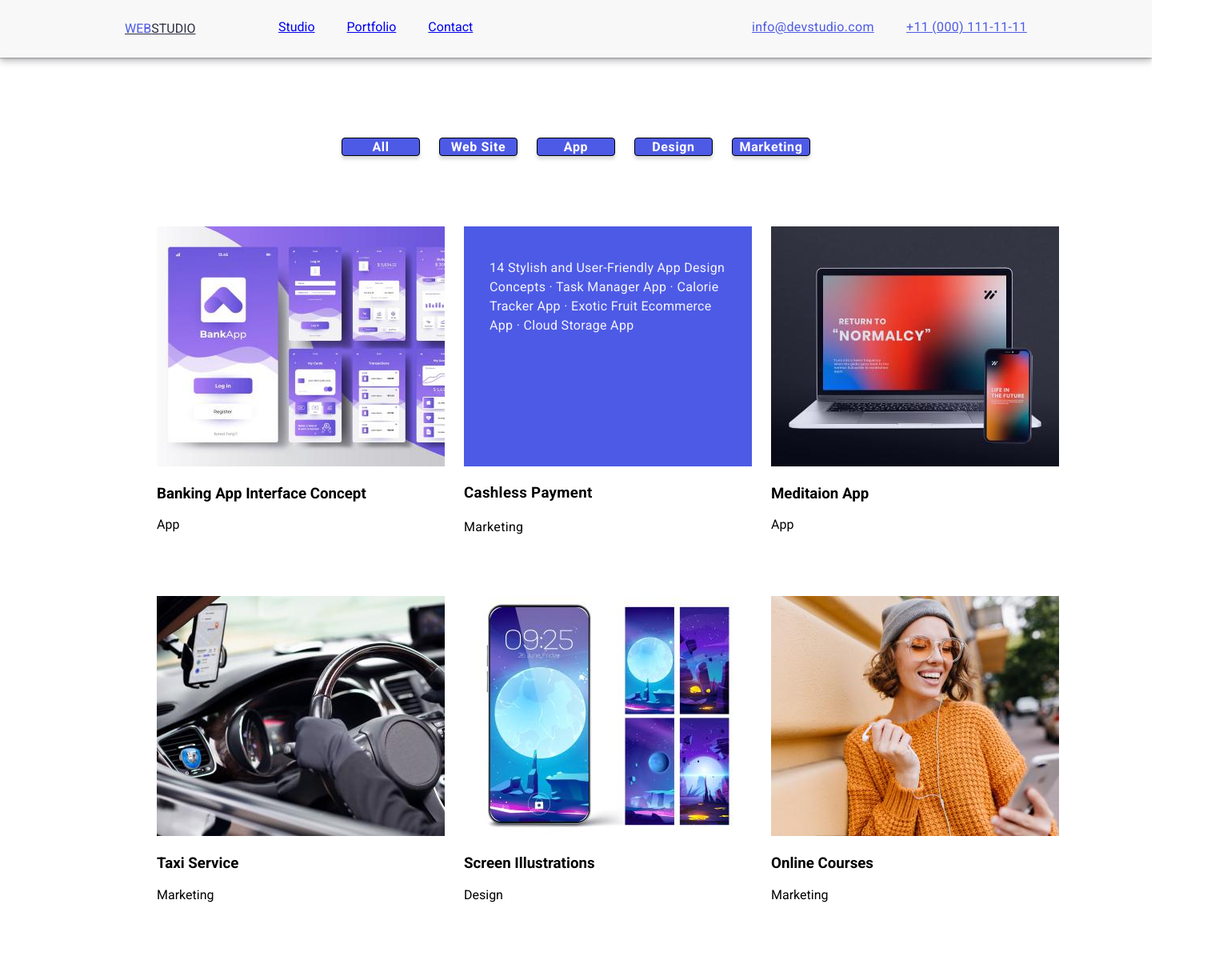
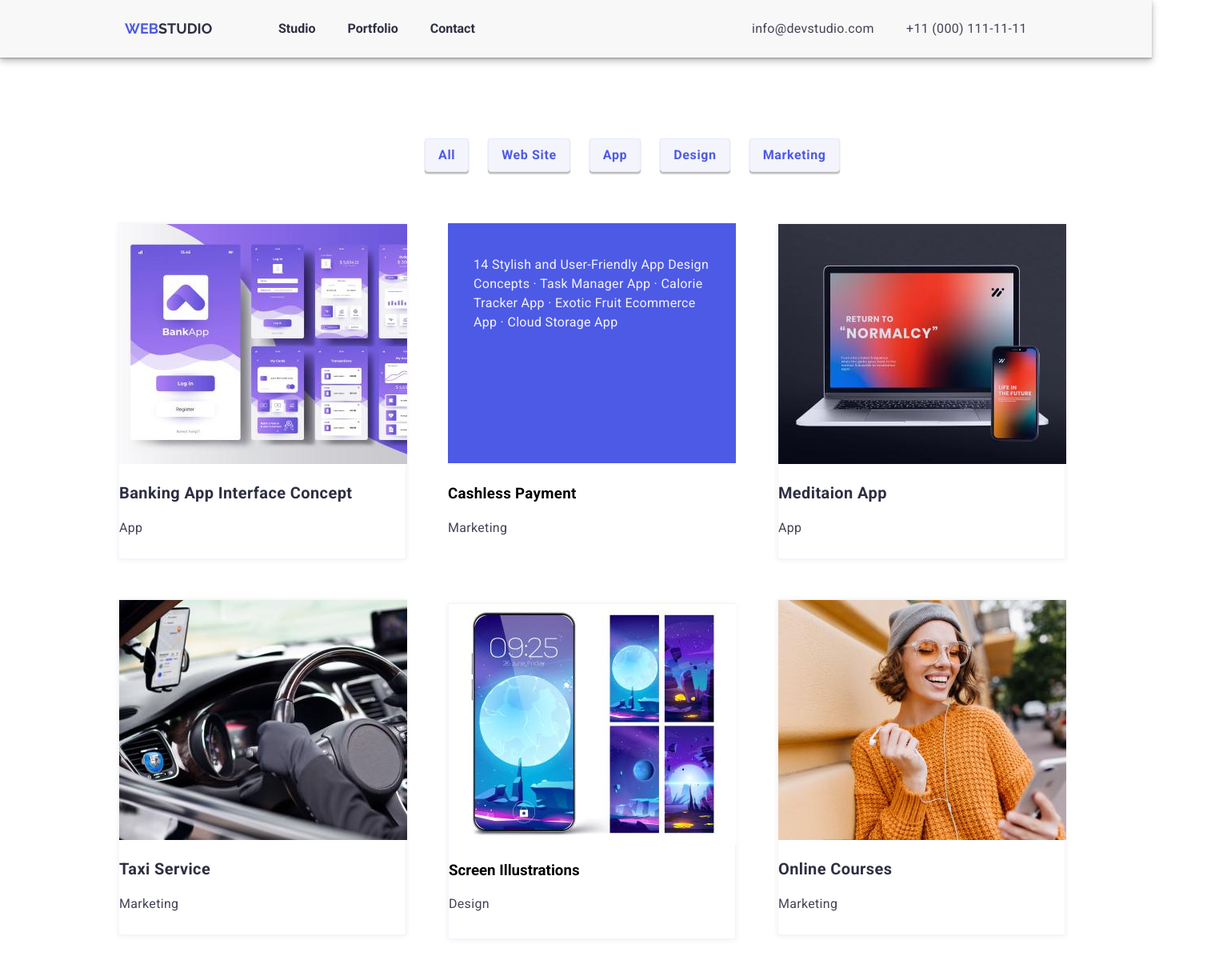
Before and after one commit to VitaliyHraboviak/Web-Studio-2, a plain HTML site: page portfolio.html in a window 1280 px wide. Shown: the top 1210 px of the page at 80% size, 1524 px wide, since content can reach past the window. Drawn offline with Linux system fonts and the light colour scheme.

Commit message:
update index html

```diff
--- a/css/styles.css
+++ b/css/styles.css
@@ -14,6 +14,21 @@ body {
   color: #000000;
   width: 1440px;
   margin: 0 auto;
+}
+.visually-hidden{
+  position: absolute;
+  width: 1px;
+  height: 1px;
+  margin: -1px;
+  bottom: 0;
+  padding: 0;
+  white-space: nowrap;
+  clip-path: inset(100%);
+  clip: rect(0 0 0 0);
+  overflow: hidden;
+}
+.list{
+  list-style: none;
 }
 .beginning {
   display: flex;
@@ -37,6 +52,11 @@ body {
   height: 24px;
   left: 348px;
   top: 24px;
+  font-family: 'Roboto';
+font-style: normal;
+font-weight: 600;
+font-size: 16px;
+line-height: 24px;
   list-style: none;
   margin-top: auto;
   flex: none;
@@ -48,11 +68,12 @@ body {
 }
 .menu .link:hover,
 .menu .link:focus {
-  color: #434455;
+  color: #4d5ae5;
 }
 
-.menu .link:default {
+.menu .link {
   color: #2e2f42;
+  text-decoration: none;
 }
 
 .menu .link:click {
@@ -67,42 +88,63 @@ body {
   color: #2e2f42;
   width: 115px;
   left: 156px;
-  top: 26px;
+  top: 24px;
+  font-family: 'Raleway';
+font-style: normal;
+font-weight: 800;
+font-size: 18px;
+line-height: 24px;
+text-decoration: none;
 }
 .navigation-item {
   color: #4d5ae5;
 }
 .infodevstudio {
+  font-family: 'Roboto';
+font-style: normal;
+font-weight: 400;
+font-size: 16px;
+line-height: 24px;
   position: absolute;
   width: 153px;
   height: 24px;
   left: 940px;
   top: 24px;
   letter-spacing: 0.02em;
-  color: #4d5ae5;
+  color:#434455;
+  text-decoration: none;
 }
 .infodevstudio:hover,
 .infodevstudio:focus {
-  color: #434455;
+  color: #4d5ae5;
 }
 
 .fone:hover,
 .fone:focus {
-  color: #434455;
+  color:#4d5ae5;
 }
 
 .fone {
+  font-family: 'Roboto';
+font-style: normal;
+font-weight: 400;
+font-size: 16px;
+line-height: 24px;
   position: absolute;
   width: 151px;
   height: 24px;
   left: 1133px;
   top: 24px;
   letter-spacing: 0.02em;
-  color: #4d5ae5;
+  color: #434455;
+  text-decoration: none;
 }
 .main {
   display: block;
-  margin-top: 0px;
+  margin: auto;
+  width: 1440px;
+  flex-basis: calc(100% / 3);
+
 }
 .effective-solutions {
   background-color: #000000;
@@ -129,6 +171,7 @@ body {
   margin-left: auto;
   margin-right: auto;
 }
+
 .button-studio {
   font-family: "Roboto";
   font-style: normal;
@@ -166,6 +209,25 @@ button .link:default {
   width: 1128px;
   gap: 24px;
   padding-left: 0;
+  margin-top: 120px;
+}
+.text-strategy{
+  font-family: 'Roboto';
+font-style: normal;
+font-weight: 600;
+font-size: 20px;
+line-height: 24px;
+letter-spacing: 0.02em;
+color: #2E2F42;
+}
+.text-foto-port{
+  font-family: 'Roboto';
+font-style: normal;
+font-weight: 600;
+font-size: 20px;
+line-height: 24px;
+letter-spacing: 0.02em;
+color: #2E2F42;
 }
 .card-set > .straegy,
 .punctuality,
@@ -173,12 +235,12 @@ button .link:default {
   flex-basis: calc(100% / 4);
 }
 .ourprinciples-title {
-  color: white;
+  /*color: white;
   display: flex;
   flex-direction: column;
   align-items: center;
   padding: 0px;
-  gap: 8px;
+  gap: 8px;*/
 }
 .straegy,
 .punctuality,
@@ -192,6 +254,14 @@ button .link:default {
 .diligence-title,
 .technologies-title {
   width: 264px;
+  height: 72px;
+font-family: 'Roboto';
+font-style: normal;
+font-weight: 400;
+font-size: 16px;
+line-height: 24px;
+letter-spacing: 0.02em;
+color: #434455;
 }
 
 .ourprinciples-title {
@@ -209,9 +279,16 @@ button .link:default {
   margin-top: 111px;
 }
 .what-title {
-  text-align: center;
-  letter-spacing: 0.02em;
-  text-transform: capitalize;
+  font-family: 'Roboto';
+font-style: normal;
+font-weight: 600;
+font-size: 36px;
+line-height: 40px;
+text-align: center;
+letter-spacing: 0.02em;
+text-transform: capitalize;
+color: #2E2F42;
+
 }
 .auto-layout {
   display: flex;
@@ -229,6 +306,7 @@ button .link:default {
   margin-top: 107px;
 }
 .our-team-title {
+
   font-family: "Roboto";
   font-style: normal;
   font-weight: 600;
@@ -243,15 +321,38 @@ button .link:default {
 .conteyner {
   margin-left: auto;
   margin-right: auto;
+  width: 1440px;
+
 }
-
+.text-foto{
+font-family: 'Roboto';
+font-style: normal;
+font-weight: 600;
+font-size: 20px;
+line-height: 24px;
+text-align: center;
+letter-spacing: 0.02em;
+color: #2E2F42;
+margin-top: 32px;
+margin-bottom: 0;
+}
+.text-pr{
+  font-family: 'Roboto';
+font-style: normal;
+font-weight: 400;
+font-size: 16px;
+line-height: 24px;
+text-align: center;
+letter-spacing: 0.02em;
+color: #434455;
+margin-top: 8px;
+}
 .item {
   display: flex;
   flex-direction: column;
   justify-content: center;
   align-items: center;
   padding: 0px 0px 32px;
-  gap: 32px;
   width: 264px;
   height: 380px;
   left: 156px;
@@ -261,6 +362,7 @@ button .link:default {
     0px 1px 1px rgba(46, 47, 66, 0.16), 0px 2px 1px rgba(46, 47, 66, 0.08);
   border-radius: 0px 0px 4px 4px;
   padding-left: auto;
+margin-bottom: 120px;
 }
 .foto {
   border: 1px solid #000000;
@@ -278,6 +380,7 @@ button .link:default {
   width: 264px;
   margin-left: 156px;
   margin-top: 100px;
+  text-decoration: none;
 }
 
 .lowerpart-item {
@@ -286,9 +389,16 @@ button .link:default {
   background: #2e2f42;
   border: 1px solid #000000;
   box-shadow: 0px 4px 4px rgba(0, 0, 0, 0.25);
+
 }
 
 .lowerpart-title {
+  font-family: 'Roboto';
+font-style: normal;
+font-weight: 400;
+font-size: 16px;
+line-height: 24px;
+  letter-spacing: 0.02em;
   display: block;
   color: #e7e9fc;
   width: 264px;
@@ -297,41 +407,70 @@ button .link:default {
 }
 
 /* portfolio */
+.main-portfolio{
+  display: block;
+  margin: auto;
+  width: 1272px;
+  flex-basis: calc(100% / 3);
+  padding-bottom: 120px;
 
+}
+.button-item{
+  width: 586px;
+  gap: 24px;
+  display: flex;
+ margin-top: 101px;
+ margin-bottom: 64px;
+  margin-left: auto;
+  margin-right: auto;
+}
 .block-button {
-  display: flex;
+
+flex-direction: row;
+justify-content: center;
+align-items: center;
+background: #F4F4FD;
+
+
+/* border-radius: 4px;
+  display: inline-block;
   flex-direction: row;
   align-items: flex-start;
   padding: 0px;
   gap: 24px;
-  width: 586px;
   height: 48px;
   margin-left: auto;
   margin-right: auto;
-  margin-top: 100px;
+  margin-top: 100px;*/
 }
 .button-portfolio {
   font-family: "Roboto";
   font-style: normal;
   font-weight: 600;
   font-size: 16px;
-  line-height: 19px;
-  display: block;
-  margin-left: auto;
+  line-height: 24px;
+  display: flex;
+align-items: center;
+text-align: center;
+letter-spacing: 0.04em;
+ margin-left: auto;
   margin-right: auto;
-  background: #4d5ae5;
-  border: 1px solid #000000;
-  box-shadow: 0px 4px 4px rgba(0, 0, 0, 0.15);
-  border-radius: 4px;
-  align-items: center;
-  text-align: center;
-  letter-spacing: 0.04em;
-  color: #ffffff;
-  width: 170px;
+  background: #F4F4FD;
+color: #4D5AE5;
+border: 1px solid #E7E9FC;
+box-shadow: 0px 3px 1px rgba(0, 0, 0, 0.1), 0px 2px 1px rgba(0, 0, 0, 0.08), 0px 2px 2px rgba(0, 0, 0, 0.12);
+
+border-radius: 4px;
+flex: none;
+order: 0;
+flex-grow: 0;
+padding: 8px 16px;
 }
 .button-portfolio:hover,
 .button-portfolio:focus {
   cursor: pointer;
+  background: #4D5AE5;
+  color: #FFFFFF;
 }
 .many {
   width: 1128px;
@@ -343,11 +482,23 @@ button .link:default {
 }
 
 .foto-text-title {
-  list-style: none;
+  display: inline-block;
+  gap: 24px;
+  box-sizing: border-box;
+width: 360px;
+height: 420px;
+margin: 0 24px 50px;
+left: 156px;
+top: 285px;
+background: #FFFFFF;
+border: 0.5px solid #F4F4FD;
+box-shadow: 0px 1px 6px rgba(46, 47, 66, 0.08);
 }
 .fototext-title {
+display: inline-block;
   width: 360px;
   height: 300px;
+  margin: 0 24px;
   background-color: #4d5ae5;
   margin-bottom: px;
   font-family: "Roboto";
@@ -357,10 +508,11 @@ button .link:default {
   line-height: 24px;
   letter-spacing: 0.02em;
   list-style: none;
+
 }
 .cashless-payment {
   width: 360px;
-  margin-top: 185px;
+  margin-top: 190px;
 }
 .text-title {
   width: 296px;
@@ -394,10 +546,19 @@ button .link:default {
   margin-right: auto;
   margin-top: 28px;
 }
-.web-title,
-.marketing-title,
-.many-title {
-  text-align: center;
-  color: #ffffff;
-  margin: 0;
+
+.text-port{
+  font-family: 'Roboto';
+font-style: normal;
+font-weight: 400;
+font-size: 16px;
+line-height: 24px;
+letter-spacing: 0.02em;
+color: #434455;
 }
+.foto-portfolio{
+  width: 360px;
+height: 300px;
+left: 0px;
+top: 0px;
+}
--- a/portfolio.html
+++ b/portfolio.html
@@ -1,106 +1,158 @@
 <!DOCTYPE html>
 <html lang="en">
   <head>
-    <meta charset="UTF-8">
-    <meta http-equiv="X-UA-Compatible" content="IE=edge">
-    <meta name="viewport" content="width=device-width, initial-scale=1.0">
+    <meta charset="UTF-8" />
+    <meta http-equiv="X-UA-Compatible" content="IE=edge" />
+    <meta name="viewport" content="width=device-width, initial-scale=1.0" />
     <title>Portfolio</title>
-    <link rel="preconnect" href="https://fonts.googleapis.com">
-    <link rel="preconnect" href="https://fonts.gstatic.com" crossorigin>
-    <link href="https://fonts.googleapis.com/css2?family=Raleway:wght@700&family=Roboto:wght@400;500;700;900&display=swap" rel="stylesheet">
-    <link rel="stylesheet" href="./css/styles.css">
+    <link rel="preconnect" href="https://fonts.googleapis.com" />
+    <link rel="preconnect" href="https://fonts.gstatic.com" crossorigin />
+    <link
+      href="https://fonts.googleapis.com/css2?family=Raleway:wght@700&family=Roboto:wght@400;500;700;900&display=swap"
+      rel="stylesheet"
+    />
+    <link rel="stylesheet" href="./css/styles.css" />
   </head>
   <body>
     <header class="beginning">
       <nav class="navigation">
-      <a class="webStudio" href="./index.html"><span class="navigation-item">WEB</span>STUDIO</a>
-      <ul class="menu">
+        <a class="webStudio" href="./index.html"
+          ><span class="navigation-item">WEB</span>STUDIO</a
+        >
+        <ul class="menu list">
           <li><a class="link" href="./index.html">Studio</a></li>
           <li><a class="link" href="./portfolio.html">Portfolio</a></li>
           <li><a class="link" href="/contact">Contact</a></li>
+        </ul>
       </nav>
-    <ul>
-      <li class="mail"><a class="infodevstudio" href="info@devstudio.com">info@devstudio.com</a></li>
-      <li class="mail"><a class="fone" href="+110001111111">+11 (000) 111-11-11</a></li>
+      <ul class="list">
+        <li class="mail">
+          <a class="infodevstudio" href="info@devstudio.com"
+            >info@devstudio.com</a
+          >
+        </li>
+        <li class="mail">
+          <a class="fone" href="+110001111111">+11 (000) 111-11-11</a>
+        </li>
       </ul>
     </header>
-  <main>
-      <section class="block-button">
+    <main class="main-portfolio">
+      <div class="conteyner">
+        <ul class="list main">
+          <div class="button-item">
+            <li class="block-button">
               <button class="button-portfolio" type="button">All</button>
+            </li>
+            <li class="block-button">
               <button class="button-portfolio" type="button">Web Site</button>
+            </li>
+            <li class="block-button">
               <button class="button-portfolio" type="button">App</button>
+            </li>
+            <li class="block-button">
               <button class="button-portfolio" type="button">Design</button>
+            </li>
+            <li class="block-button">
               <button class="button-portfolio" type="button">Marketing</button>
-    </section>
-    <section>
-    <h2 class="many-title">Many</h2>
-        <ul class="many">
+            </li>
+          </div>
+          <h2 class="visually-hidden">Many</h2>
+
           <li class="foto-text-title">
-            <img src="./images/img(8).jpg" alt="Banking App Interface Concept" />
-            <h3>Banking App Interface Concept</h3>
-            <p>App</p>
+            <img
+              class="foto-portfolio"
+              src="./images/img(8).jpg"
+              alt="Banking App Interface Concept"
+            />
+            <h3 class="text-foto-port">Banking App Interface Concept</h3>
+            <p class="text-port">App</p>
           </li>
           <li class="fototext-title">
-            <p class="text-title">14 Stylish and User-Friendly App Design Concepts · Task Manager App · Calorie Tracker App · Exotic Fruit Ecommerce App · Cloud Storage App</p>
+            <p class="text-title">
+              14 Stylish and User-Friendly App Design Concepts · Task Manager
+              App · Calorie Tracker App · Exotic Fruit Ecommerce App · Cloud
+              Storage App
+            </p>
             <h3 class="cashless-payment">Cashless Payment</h3>
-            <p class="">Marketing</p>
+            <p class="text-port">Marketing</p>
           </li>
           <li class="foto-text-title">
-            <img src="./images/img(10).jpg" alt="Meditaion App" />
-            <h3>Meditaion App</h3>
-            <p>App</p>
+            <img
+              class="foto-portfolio"
+              src="./images/img(10).jpg"
+              alt="Meditaion App"
+            />
+            <h3 class="text-foto-port">Meditaion App</h3>
+            <p class="text-port">App</p>
+          </li>
+          <h2 class="visually-hidden">Marketing and Design</h2>
+          <li class="foto-text-title">
+            <img
+              class="foto-portfolio"
+              src="./images/img(11).jpg"
+              alt="Taxi Service"
+            />
+            <h3 class="text-foto-port">Taxi Service</h3>
+            <p class="text-port">Marketing</p>
+          </li>
+          <li class="foto-text-title">
+            <img
+              class="foto-portfolio"
+              src="./images/img(12).jpg"
+              alt="Screen Illustrations"
+            />
+            <h3>Screen Illustrations</h3>
+            <p class="text-port">Design</p>
+          </li>
+          <li class="foto-text-title">
+            <img
+              class="foto-portfolio"
+              src="./images/img(13).jpg"
+              alt="Online Courses"
+            />
+            <h3 class="text-foto-port">Online Courses</h3>
+            <p class="text-port">Marketing</p>
+          </li>
+
+          <h2 class="visually-hidden">Web Site</h2>
+          <li class="foto-text-title">
+            <img
+              class="foto-portfolio"
+              src="./images/img(14).jpg"
+              alt="Instagram Stories Concept"
+            />
+            <h3 class="text-foto-port">Instagram Stories Concept</h3>
+            <p class="text-port">Design</p>
+          </li>
+          <li class="foto-text-title">
+            <img
+              class="foto-portfolio"
+              src="./images/img(15).jpg"
+              alt="Organic Food"
+            />
+            <h3 class="text-foto-port">Organic Food</h3>
+            <p class="text-port">Web Site</p>
+          </li>
+          <li class="foto-text-title">
+            <img
+              class="foto-portfolio"
+              src="./images/img(16).jpg"
+              alt="Fresh Coffee"
+            />
+            <h3 class="text-foto-port">Fresh Coffee</h3>
+            <p class="text-port">Web Site</p>
           </li>
         </ul>
-    </section>
-    <section>
-        <h2 class="marketing-title">Marketing and Design</h2>
-        <ul class="marketing">
-            <li class="foto-text-title">
-              <img src="./images/img(11).jpg" alt="Taxi Service" />
-              <h3>Taxi Service</h3>
-              <p>Marketing</p>
-            </li>
-            <li class="foto-text-title">
-              <img src="./images/img(12).jpg" alt="Screen Illustrations" />
-              <h3>Screen Illustrations</h3>
-              <p>Design</p>
-            </li>
-            <li class="foto-text-title">
-              <img src="./images/img(13).jpg" alt="Online Courses" />
-              <h3>Online Courses</h3>
-              <p>Marketing</p>
-            </li>
-        </ul>
-
-    </section>
-    <section>
-        <h2 class="web-title">Web Site</h2>
-        <ul class="web-site">
-            <li class="foto-text-title">
-              <img src="./images/img(14).jpg" alt="Instagram Stories Concept" />
-              <h3>Instagram Stories Concept</h3>
-              <p>Design</p>
-            </li>
-            <li class="foto-text-title">
-              <img src="./images/img(15).jpg" alt="Organic Food" />
-              <h3>Organic Food</h3>
-              <p>Web Site</p>
-            </li>
-            <li class="foto-text-title">
-              <img src="./images/img(16).jpg" alt="Fresh Coffee" />
-              <h3>Fresh Coffee</h3>
-              <p>Web Site</p>
-            </li>
-        </ul>
-    </section>
+      </div>
     </main>
     <footer class="lowerpart">
-          <a class="lowerpart-block" href="./index.html"><span class="lowerpart-item">WEB</span>STUDIO</a>
+      <a class="lowerpart-block" href="./index.html"
+        ><span class="lowerpart-item">WEB</span>STUDIO</a
+      >
       <p class="lowerpart-title">
         Increase the flow of customers and sales for your business with digital
         marketing & growth solutions.
       </p>
     </footer>
   </body>
-
 </html>
```
Also changed, not shown: index.html (+13 -13 lines). Lines whose indentation alone changed are shown as unchanged.
